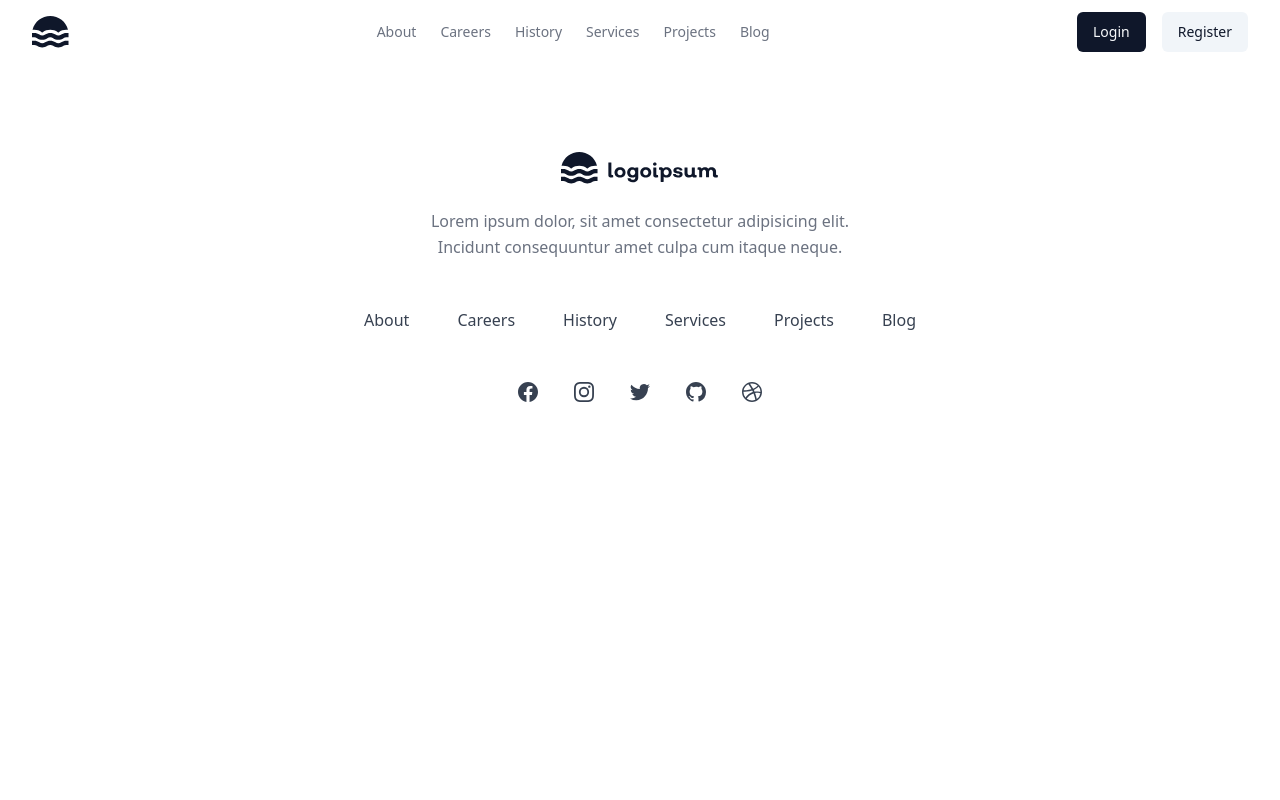
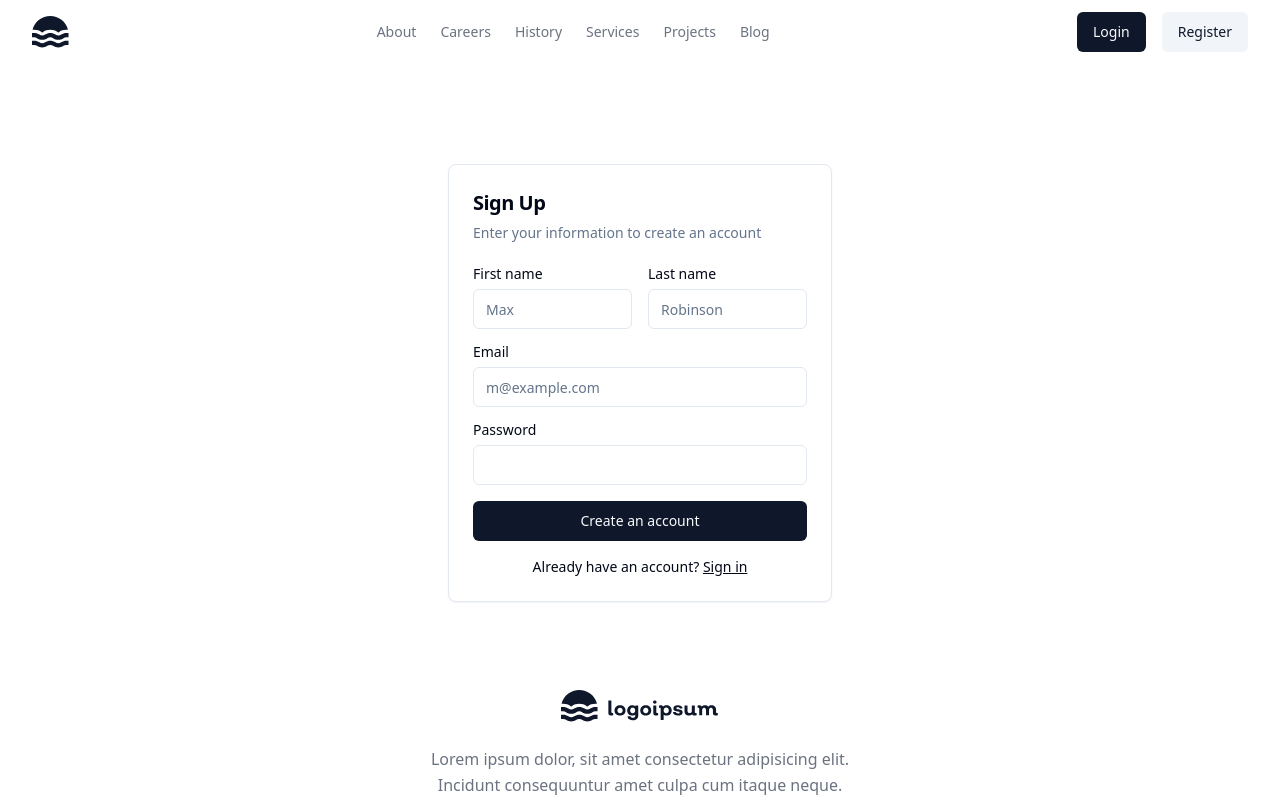
Before and after one commit to newtondotcom/appli-web, a Nuxt app in the folder front/: page /auth/signup in a window 1280 px wide. Shown: the top 800 px of the page. Built offline with nearby package versions, Linux system fonts and the light colour scheme.

Commit message:
feat : signup page

```diff
--- /dev/null
+++ b/front/pages/auth/signup.vue
@@ -0,0 +1,54 @@
+<script setup lang="ts">
+definePageMeta({
+  layout: false,
+})
+</script>
+
+<template>
+  <Card class="mx-auto max-w-sm mt-[100px]">
+    <CardHeader>
+      <CardTitle class="text-xl">
+        Sign Up
+      </CardTitle>
+      <CardDescription>
+        Enter your information to create an account
+      </CardDescription>
+    </CardHeader>
+    <CardContent>
+      <div class="grid gap-4">
+        <div class="grid grid-cols-2 gap-4">
+          <div class="grid gap-2">
+            <Label for="first-name">First name</Label>
+            <Input id="first-name" placeholder="Max" required />
+          </div>
+          <div class="grid gap-2">
+            <Label for="last-name">Last name</Label>
+            <Input id="last-name" placeholder="Robinson" required />
+          </div>
+        </div>
+        <div class="grid gap-2">
+          <Label for="email">Email</Label>
+          <Input
+            id="email"
+            type="email"
+            placeholder="m@example.com"
+            required
+          />
+        </div>
+        <div class="grid gap-2">
+          <Label for="password">Password</Label>
+          <Input id="password" type="password" />
+        </div>
+        <Button type="submit" class="w-full">
+          Create an account
+        </Button>
+      </div>
+      <div class="mt-4 text-center text-sm">
+        Already have an account?
+        <a href="#" class="underline">
+          Sign in
+        </a>
+      </div>
+    </CardContent>
+  </Card>
+</template>
```
